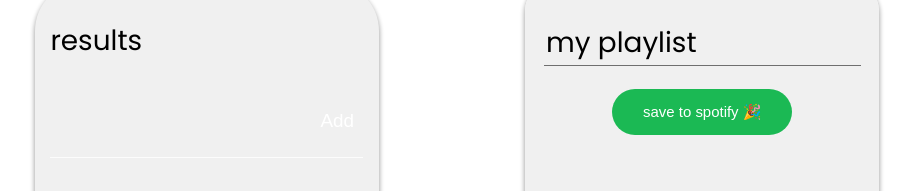
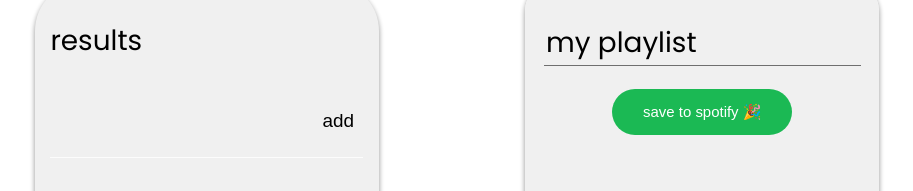
Before and after one commit to zsibson/playlist, a React (Create React App) app: page / in a window 1280 px wide. Shown: the part 477-668 px from the top of the page, without its empty margins (183-1096 px from the left). Built offline with nearby package versions, Linux system fonts and the light colour scheme.

Commit message:
imported inconoir as dependancy

```diff
--- a/package.json
+++ b/package.json
@@ -6,6 +6,7 @@
     "@testing-library/jest-dom": "^5.16.5",
     "@testing-library/react": "^13.4.0",
     "@testing-library/user-event": "^13.5.0",
+    "iconoir": "^6.2.1",
     "react": "^18.2.0",
     "react-dom": "^18.2.0",
     "react-scripts": "5.0.1",
--- a/src/Components/Track/Track.css
+++ b/src/Components/Track/Track.css
@@ -10,12 +10,12 @@
     font-size: 1.05rem;
     transition: color .25s;
     border: 0px;
-    background-color: rgba(0, 0, 0, 0);
-    color: #fff;
+    background-color: #86868600;
+    color: #000000;
   }
 
   .Track-action:hover {
-    color: rgba(265, 265, 265, .5);
+    color: #444444;
   }
 
   .Track-information {
--- a/src/Components/Track/Track.js
+++ b/src/Components/Track/Track.js
@@ -1,13 +1,16 @@
 import React from 'react';
+import './Track.css';
 
-import './Track.css';
+
+
+
 
 class Track extends React.Component {
     renderAction() {
         if (this.props.isRemoval) {
-            return <button className='Track-action' onClick={this.removeTrack}>Delete</button>
+            return <button className='Track-action' onClick={this.removeTrack}>delete</button>
         } else {
-            return <button className='Track-action' onClick={this.addTrack}>Add</button>
+            return <button className='Track-action' onClick={this.addTrack}>add</button>
         }
     }
 
```
Also changed, not shown: 1 other file (tests, documents, lock files or other folders).
